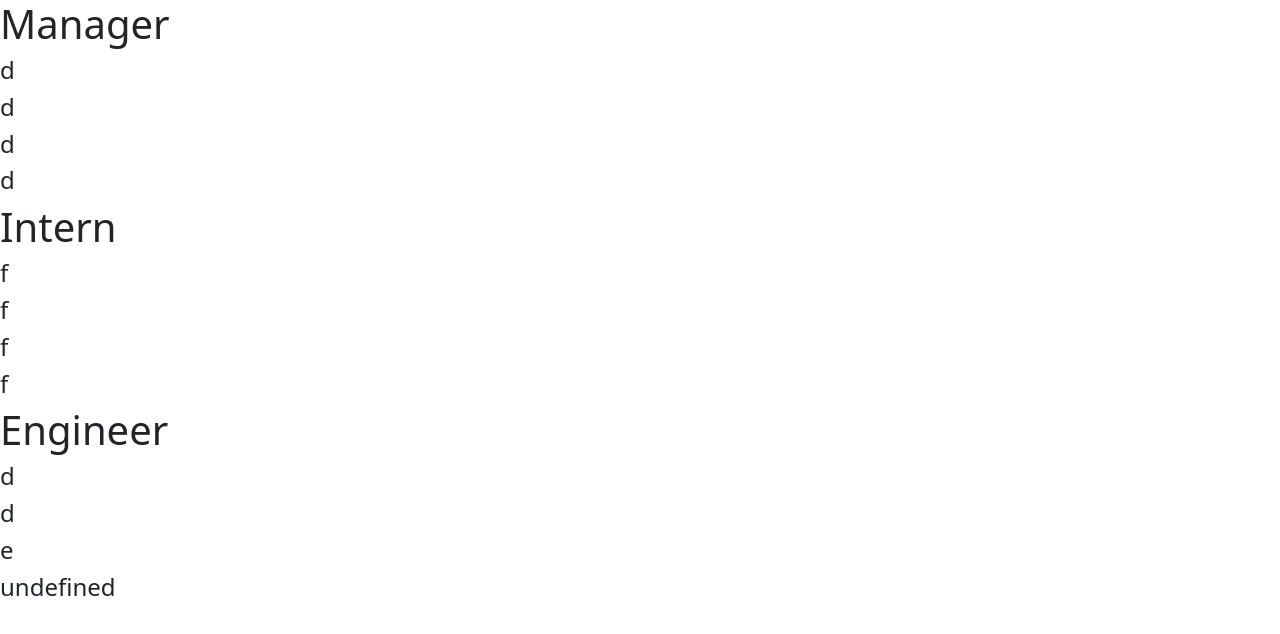
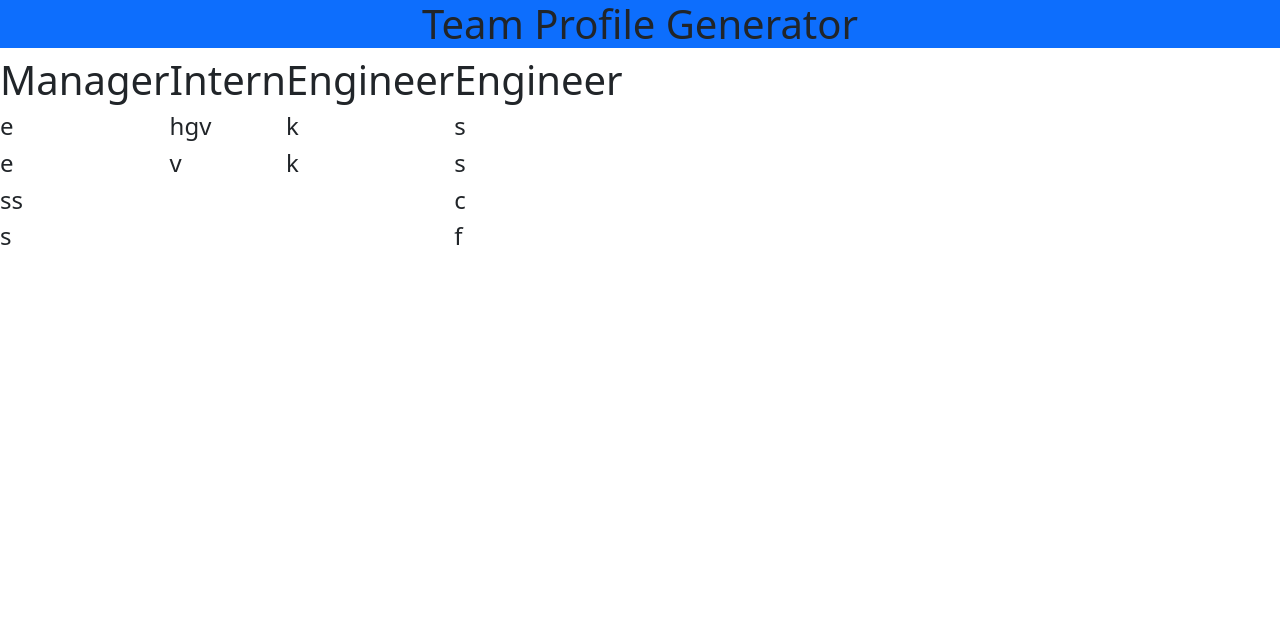
Before and after one commit to fons3517/Team-Profile-Generator, a website: page src/index.html in a window 1280 px wide. Drawn offline with nearby package versions, Linux system fonts and the light colour scheme.

Commit message:
minor updates

```diff
--- a/src/index.html
+++ b/src/index.html
@@ -9,32 +9,45 @@
         <link rel="stylesheet" href="https://cdn.jsdelivr.net/npm/bootstrap@5.1.1/dist/css/bootstrap.min.css" integrity="sha384-F3w7mX95PdgyTmZZMECAngseQB83DfGTowi0iMjiWaeVhAn4FJkqJByhZMI3AhiU" crossorigin="anonymous">
     </head>
     <body>
+    <header class="bg-primary text-center">
+    <h1>Team Profile Generator</h1>
+    </header>
+    <main class="d-flex">
 
         <div class="Card">
             <h1>Manager</h1>
-            <h4>d</h4>
-            <h4>d</h4>
-            <h4>d</h4>
-            <h4>d</h4>
+            <h4>e</h4>
+            <h4>e</h4>
+            <h4>ss</h4>
+            <h4>s</h4>
         </div>
 
 
         <div class="Card">
             <h1>Intern</h1>
-            <h4>f</h4>
-            <h4>f</h4>
-            <h4>f</h4>
-            <h4>f</h4>
+            <h4></h4>
+            <h4></h4>
+            <h4>hgv</h4>
+            <h4>v</h4>
         </div>
 
 
         <div class="Card">
             <h1>Engineer</h1>
-            <h4>d</h4>
-            <h4>d</h4>
-            <h4>e</h4>
-            <h4>undefined</h4>
+            <h4></h4>
+            <h4>k</h4>
+            <h4></h4>
+            <h4>k</h4>
         </div>
 
+        <div class="Card">
+            <h1>Engineer</h1>
+            <h4>s</h4>
+            <h4>s</h4>
+            <h4>c</h4>
+            <h4>f</h4>
+        </div>
+
+    </main>
     </body>
 </html>
```
Also changed, not shown: src/index.js (+4 -4 lines).
